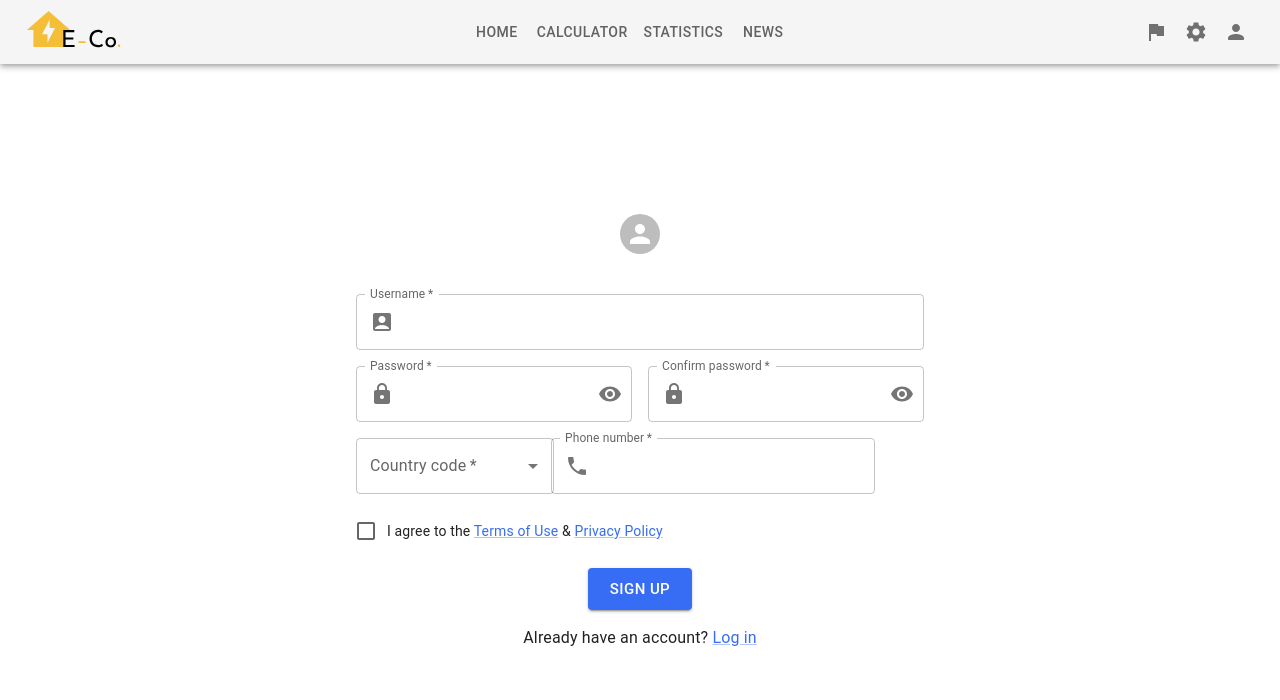
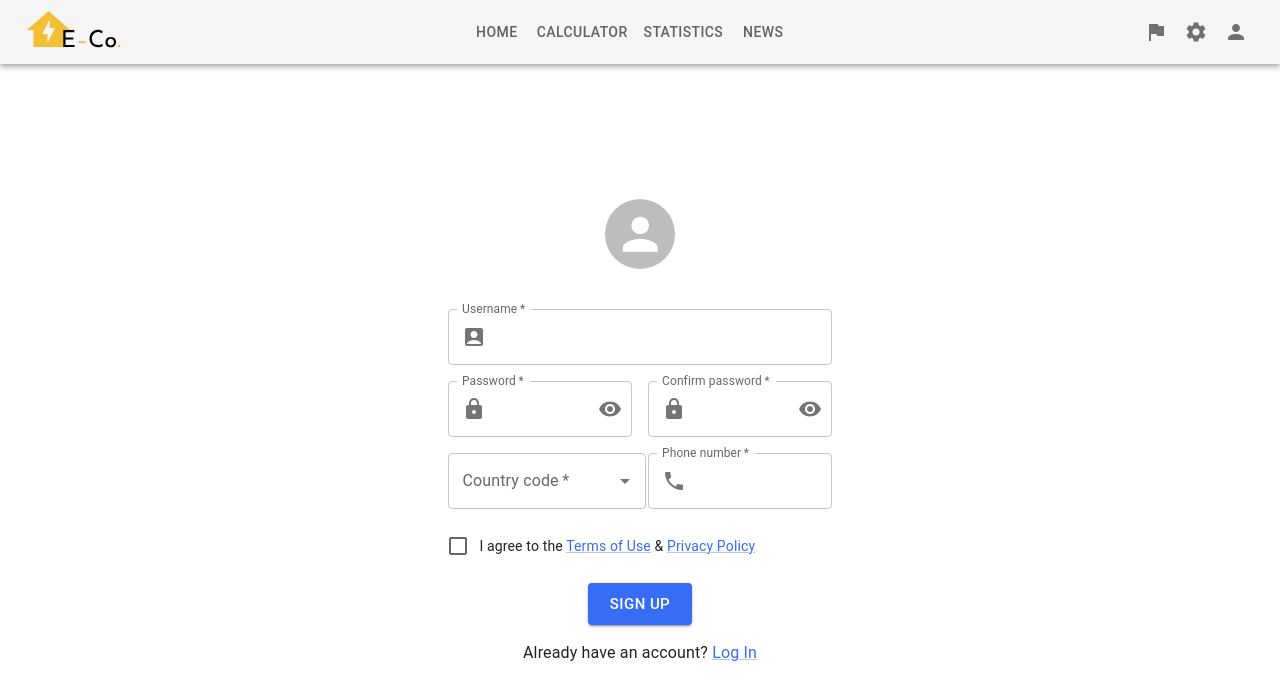
Before and after one commit to jorgenosberg/e-co, a React (Create React App) app: page /e-co/sign-up in a window 1280 px wide. Shown: the top 700 px of the page. Built offline with nearby package versions, Linux system fonts and the light colour scheme.

Commit message:
Fixed router links between SignUp and LogIn

```diff
--- a/src/components/LogInForm.js
+++ b/src/components/LogInForm.js
@@ -8,13 +8,14 @@ import AccountBoxIcon from "@mui/icons-material/AccountBox";
 import Avatar from "@mui/material/Avatar";
 import InputAdornment from "@mui/material/InputAdornment";
 import Link from "@mui/material/Link";
+import {Link as NavLink} from 'react-router-dom'
 import Typography from "@mui/material/Typography";
 
 function LogInForm() {
   return (
     <Container
       sx={{
-        width: "75%",
+        width: "35%",
         display: "flex",
         justifyContent: "center",
         alignItems: "center"
@@ -31,7 +32,7 @@ function LogInForm() {
             marginBottom: 3
           }}
         >
-          <Avatar fontSize="large" />
+          <Avatar sx={{width: "70px", height: "70px"}} />
         </Grid>
         <Grid item xs={12}>
           <TextField
@@ -84,10 +85,7 @@ function LogInForm() {
             alignItems: "center"
           }}
         >
-          <Typography display="inline">Don't have an account?</Typography>
-          <Typography component={Link} to="/sign-up">
-            <Link to="/sign-up">Sign Up</Link>
-          </Typography>
+          <Typography>Don't have an account?{" "}<Link to="/signup" component={NavLink}>Sign Up</Link></Typography>
         </Grid>
       </Grid>
     </Container>
--- a/src/components/SignUpForm.js
+++ b/src/components/SignUpForm.js
@@ -13,6 +13,7 @@ import PhoneIcon from "@mui/icons-material/Phone";
 import Avatar from "@mui/material/Avatar";
 import InputAdornment from "@mui/material/InputAdornment";
 import Link from "@mui/material/Link";
+import {Link as NavLink} from 'react-router-dom'
 import Typography from "@mui/material/Typography";
 
 function SignUpForm() {
@@ -20,7 +21,7 @@ function SignUpForm() {
   return (
     <Container
       sx={{
-        width: "50%",
+        width: "35%",
         display: "flex",
         justifyContent: "center",
         alignItems: "center"
@@ -37,7 +38,7 @@ function SignUpForm() {
             marginBottom: 3
           }}
         >
-          <Avatar fontSize="large" />
+          <Avatar sx={{width:"70px", height:"70px"}} />
         </Grid>
         <Grid item xs={12}>
           <TextField
@@ -63,10 +64,10 @@ function SignUpForm() {
         <Grid item xs={12} md={6}>
           <ConfirmPasswordField />
         </Grid>
-        <Grid item xs={12} md={5} lg={4}>
+        <Grid item xs={12} md={6}>
           <CountrySelector value={country} setValue={setCountry} />
         </Grid>
-        <Grid item xs={12} md={7}>
+        <Grid item xs={12} md={6}>
           <TextField
             required
             variant="outlined"
@@ -125,7 +126,7 @@ function SignUpForm() {
           }}
         >
           <Typography>
-            Already have an account? <Link to="/log-in">Log in</Link>
+            Already have an account?{" "}<Link to="/login" component={NavLink}>Log In</Link>
           </Typography>
         </Grid>
       </Grid>
```
